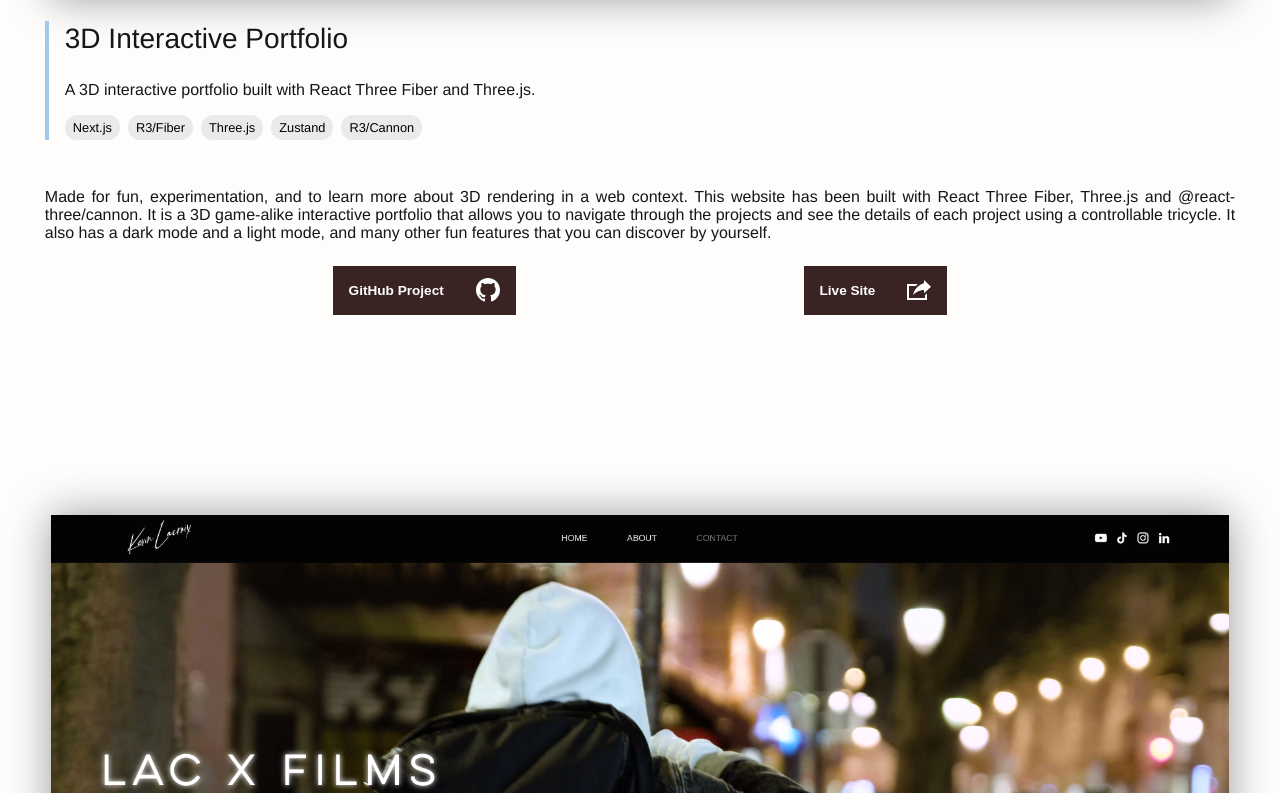
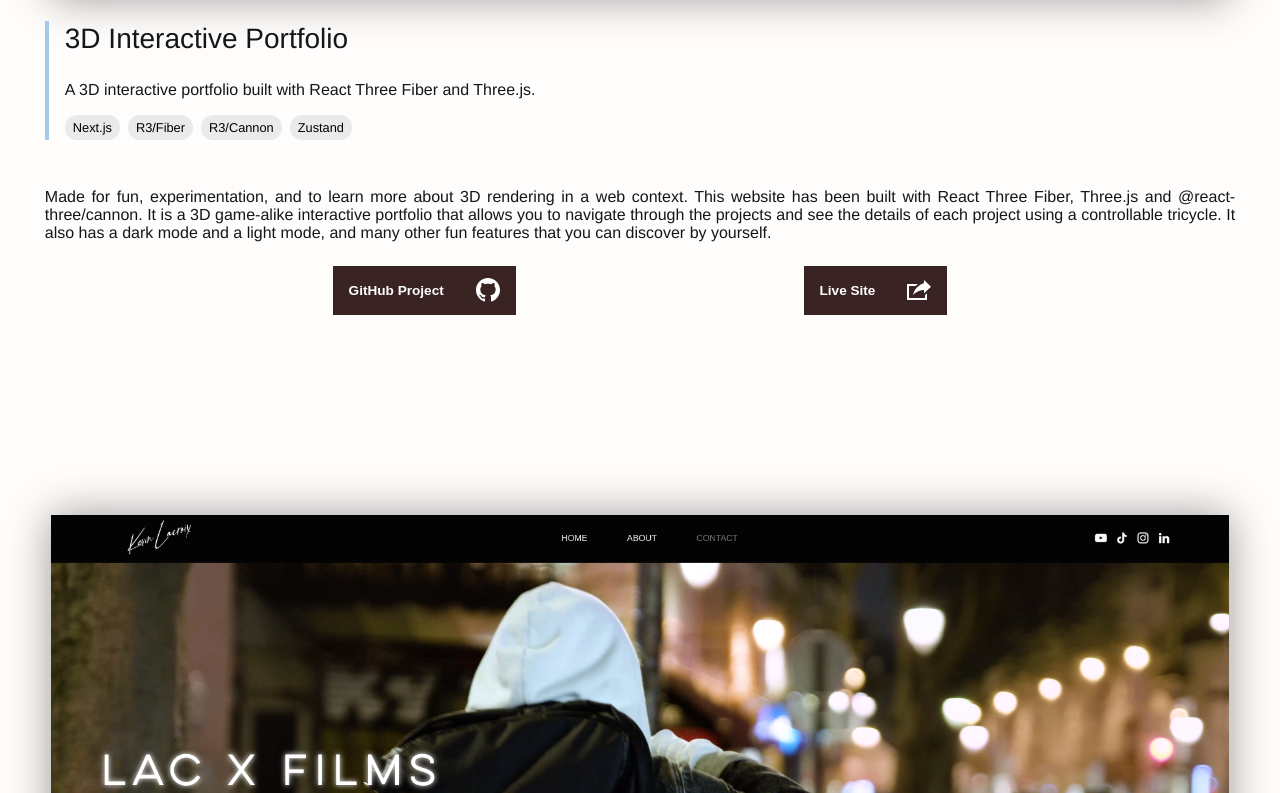
Before and after one commit to thomas-rooty/thomas-caron, a Next.js app: page /projects in a window 1280 px wide. Shown: the part 1227-2020 px from the top of the page. Built offline with nearby package versions, Linux system fonts and the light colour scheme.

Commit message:
removed useless tools button on projects

```diff
--- a/app/projects/page.tsx
+++ b/app/projects/page.tsx
@@ -14,7 +14,7 @@ const Projects = () => {
           image="/assets/TricyclePortfolio.png"
           link="https://3d.tcaron.fr/"
           github="https://github.com/thomas-rooty/tricycle-portfolio"
-          tools={["Next.js", "R3/Fiber", "Three.js", "Zustand", "R3/Cannon"]}
+          tools={["Next.js", "R3/Fiber", "R3/Cannon", "Zustand"]}
         />
         <Project
           title="LACXFILMS"
@@ -41,7 +41,7 @@ const Projects = () => {
           image="/assets/NextJSWorld.png"
           link="https://nxtjs-3d-third-person-world.vercel.app/"
           github="https://github.com/thomas-rooty/nxtjs-3d-third-person-world"
-          tools={["Next.js", "R3/Fiber", "Three.js", "Zustand", "R3/Cannon"]}
+          tools={["Next.js", "R3/Fiber", "R3/Cannon", "Zustand"]}
         />
         <Project
           title="Space Immersion"
```
